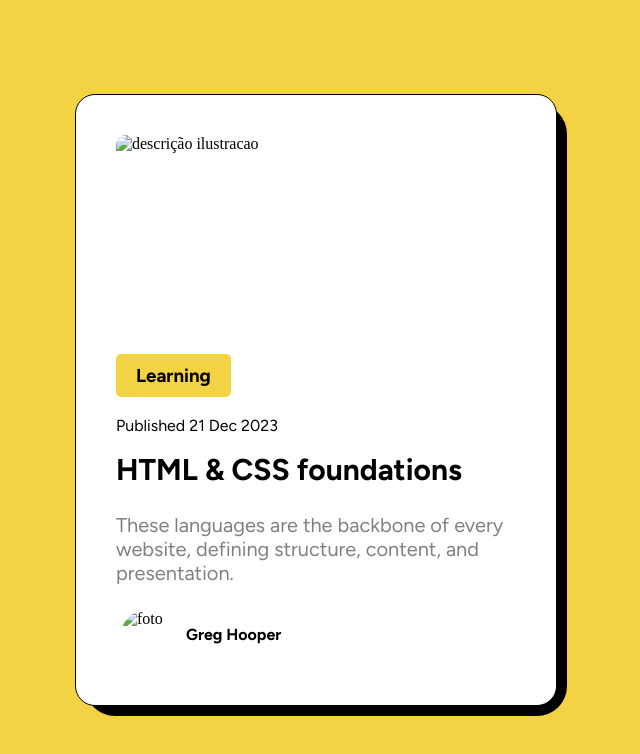
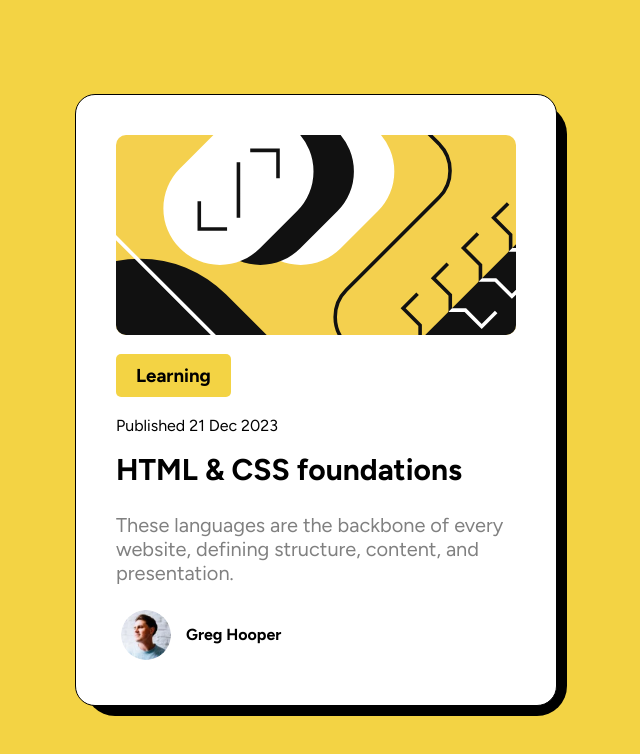
Before and after one commit to aryannyglv/Learning-Blog-Card-Challenge, a plain HTML site: page index.html in a window 1280 px wide. Shown: the whole page, without its empty margins (324-964 px from the left). Drawn offline with Linux system fonts and the light colour scheme; the site is published under a folder, as on GitHub Pages, so addresses that start at the root find nothing.

Commit message:
Outro ajuste simples

```diff
--- a/index.html
+++ b/index.html
@@ -9,14 +9,14 @@
 <body>
     <div class="sombra">
         <div class="bloco">
-            <img src="/images/illustration-article.svg" alt="descrição ilustracao">
+            <img src="images/illustration-article.svg" alt="descrição ilustracao">
             <h3> Learning </h3>
             <p>Published 21 Dec 2023</p>
             <h2>HTML & CSS foundations</h2>
             <p class="texto">These languages are the backbone of every website, defining structure, content, and presentation.</p>
 
             <div class="imgsuario">
-                <img src="/images/image-avatar.webp" alt="foto" style="width: 50px; height: 50px; border-radius: 50%;">
+                <img src="images/image-avatar.webp" alt="foto" style="width: 50px; height: 50px; border-radius: 50%;">
                 <p><strong>Greg Hooper</strong></p>
             </div>
 
```
